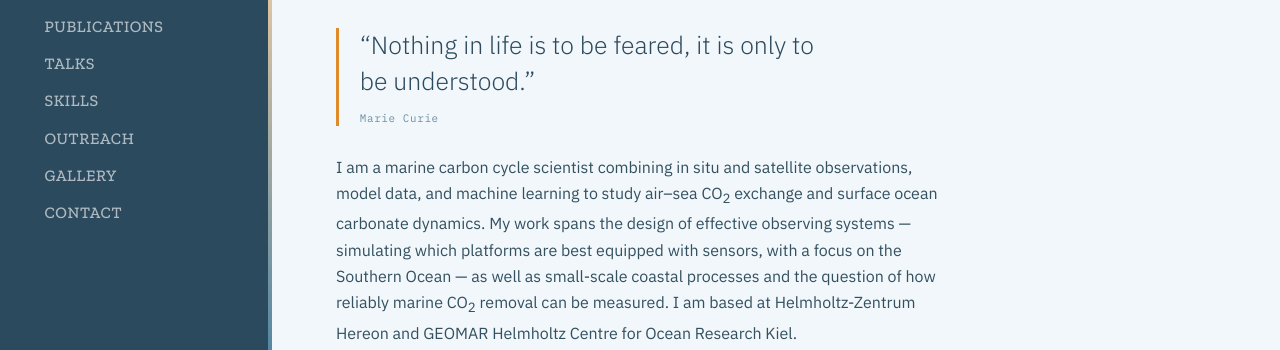
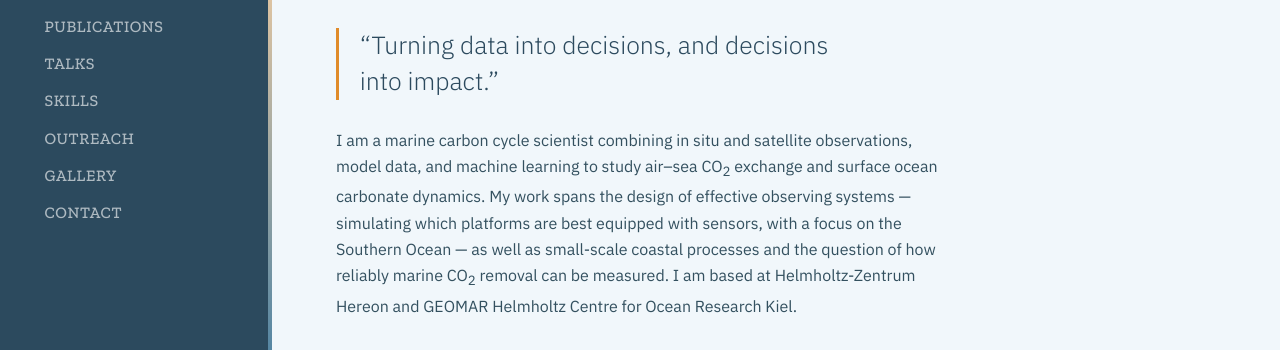
Before and after one commit to jacbeh/jacbeh.github.io, a plain HTML site: page index.html in a window 1280 px wide. Shown: the part 391-741 px from the top of the page. Drawn offline with nearby package versions, Linux system fonts and the light colour scheme.

Commit message:
Update index.html

```diff
--- a/index.html
+++ b/index.html
@@ -463,8 +463,8 @@ h3.subhead:first-of-type{margin-top:0}
     <h1 class="name">Jacqueline <span class="surname">Behncke</span></h1>
     <p class="role">Dr. rer. nat. · Postdoctoral Researcher · Climate Scientist</p>
 
-    <p class="thesis">&ldquo;Nothing in life is to be feared, it is only to be understood.&rdquo;
-      <span class="attrib">Marie Curie</span></p>
+    <p class="thesis">&ldquo;Turning data into decisions, and decisions into impact.&rdquo;
+
 
     <p class="intro">I am a marine carbon cycle scientist combining in situ and satellite observations, model data, and machine learning to study air–sea CO<sub>2</sub> exchange and surface ocean carbonate dynamics. My work spans the design of effective observing systems — simulating which platforms are best equipped with sensors, with a focus on the Southern Ocean — as well as small-scale coastal processes and the question of how reliably marine CO<sub>2</sub> removal can be measured. I am based at Helmholtz-Zentrum Hereon and GEOMAR Helmholtz Centre for Ocean Research Kiel.</p>
 
```
